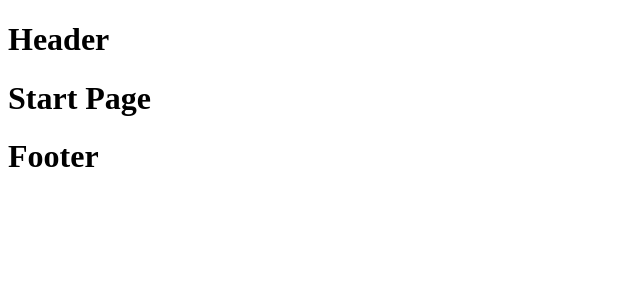
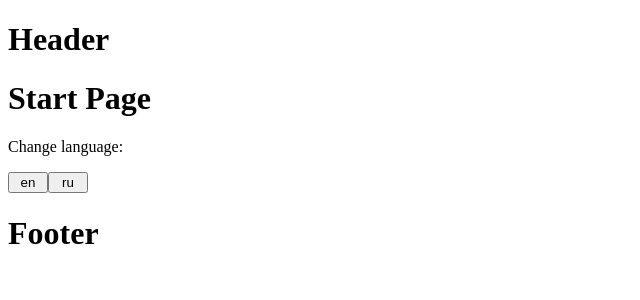
Before and after one commit to Ponomareva-Nina/Wikium-Clone, a React (Create React App) app in the folder client/: page /#/ in a window 1280 px wide. Shown: the top 300 px of the page, without its empty margins (0-640 px from the left). Built offline with nearby package versions, Linux system fonts and the light colour scheme.

Commit message:
feat: implement button component

```diff
--- /dev/null
+++ b/client/src/components/UI/Button/Button.module.scss
@@ -0,0 +1,14 @@
+.btn {
+   outline: none;
+   cursor: pointer;
+   transition: 0.2s;
+
+}
+
+.btn_standart {
+    min-width: 5rem;
+}
+
+.btn_small {
+    min-width: 2.5rem;
+}
--- /dev/null
+++ b/client/src/components/UI/Button/Button.tsx
@@ -0,0 +1,17 @@
+import cn from "classnames";
+import { ButtonHTMLAttributes, DetailedHTMLProps, FC, PropsWithChildren } from "react";
+import styles from "./Button.module.scss";
+import { ClassNames } from "../../../constants/classNames";
+
+interface ButtonProps
+  extends DetailedHTMLProps<ButtonHTMLAttributes<HTMLButtonElement>, HTMLButtonElement> {
+  btnSize: ClassNames.BTN_SMALL | ClassNames.BTN_STANDART;
+}
+
+export const Button: FC<PropsWithChildren<ButtonProps>> = ({ btnSize, children, ...rest }) => {
+  return (
+    <button {...rest} className={cn(styles[ClassNames.BTN], styles[btnSize])} type="button">
+      {children}
+    </button>
+  );
+};
--- /dev/null
+++ b/client/src/components/UserMenu/UserMenu.tsx
@@ -0,0 +1,20 @@
+import { useTranslation } from "react-i18next";
+import { ClassNames } from "../../constants/classNames";
+import { Button } from "../UI/Button/Button";
+import { LANGUAGES } from "./types";
+
+export const UserMenu = () => {
+  const { t, i18n } = useTranslation();
+
+  return (
+    <>
+      <p>{t("menu.language")}:</p>
+      <Button btnSize={ClassNames.BTN_SMALL} onClick={() => i18n.changeLanguage(LANGUAGES.EN)}>
+        {LANGUAGES.EN}
+      </Button>
+      <Button btnSize={ClassNames.BTN_SMALL} onClick={() => i18n.changeLanguage(LANGUAGES.RU)}>
+        {LANGUAGES.RU}
+      </Button>
+    </>
+  );
+};
--- /dev/null
+++ b/client/src/components/UserMenu/types.tsx
@@ -0,0 +1,4 @@
+export enum LANGUAGES {
+  RU = "ru",
+  EN = "en",
+}
--- /dev/null
+++ b/client/src/constants/classNames.tsx
@@ -0,0 +1,5 @@
+export enum ClassNames {
+  BTN = "btn",
+  BTN_SMALL = "btn_small",
+  BTN_STANDART = "btn_standart",
+}
--- a/client/src/pages/StartPage/StartPage.tsx
+++ b/client/src/pages/StartPage/StartPage.tsx
@@ -1,3 +1,13 @@
+import { useTranslation } from "react-i18next";
+import { UserMenu } from "../../components/UserMenu/UserMenu";
+
 export const StartPage = () => {
-  return <h1>Start Page</h1>;
+  const { t } = useTranslation();
+
+  return (
+    <>
+      <h1>{t("startPage.title")}</h1>
+      <UserMenu />
+    </>
+  );
 };
```
Also changed, not shown: client/src/components/UserMenu/userMenu.module.scss (added, +21 -0 lines), client/.eslintrc.json.
